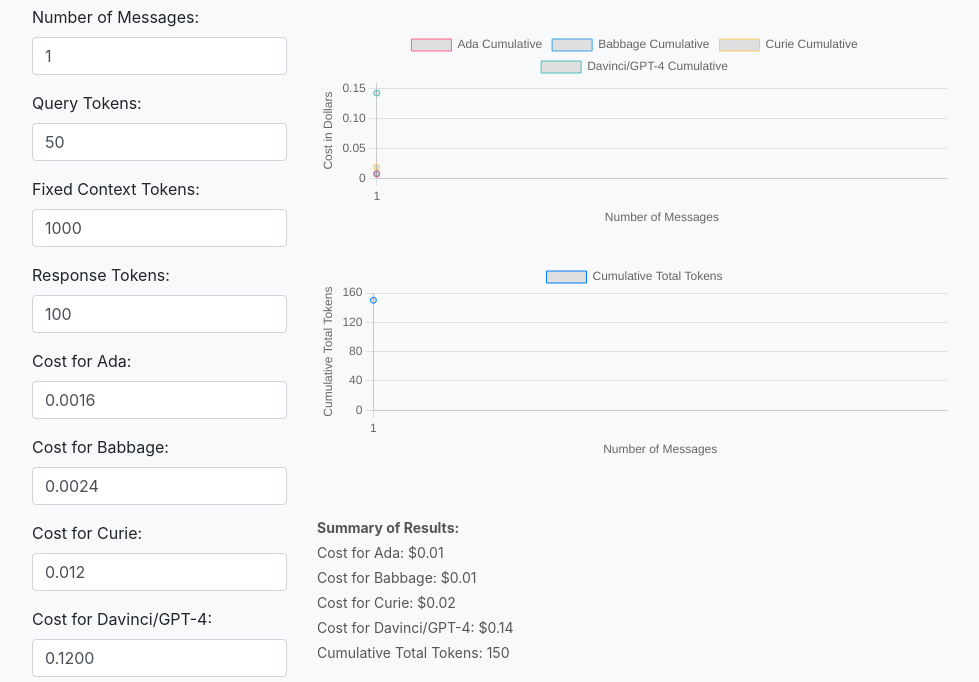
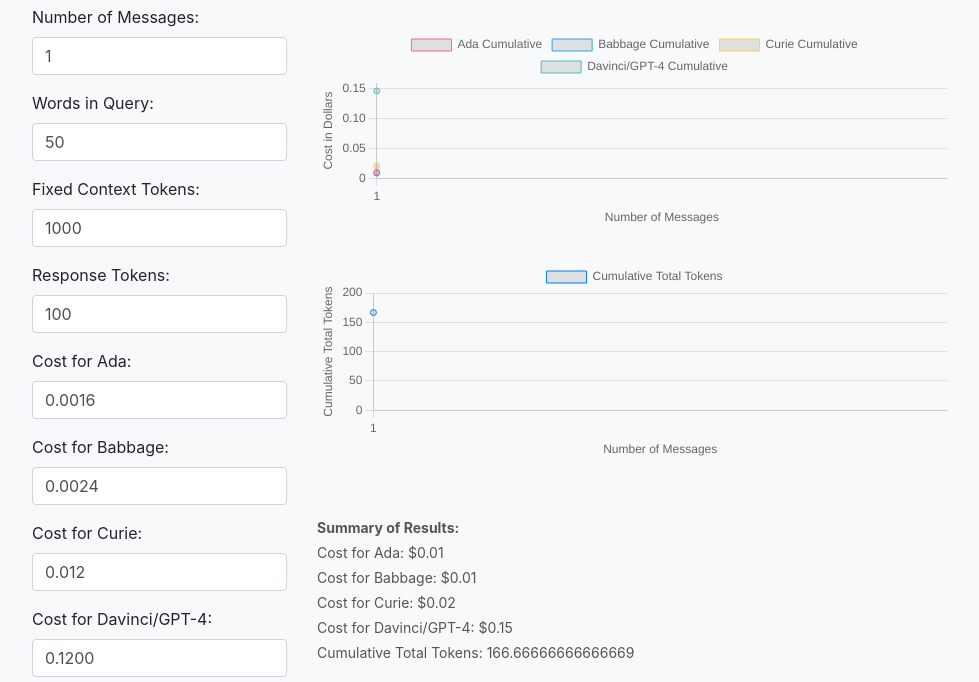
Before and after one commit to strativ-dev/open-ai-cost-calculator, a plain HTML site: page index.html in a window 1280 px wide. Shown: the part 118-800 px from the top of the page, without its empty margins (53-1032 px from the left). Drawn offline with nearby package versions, Linux system fonts and the light colour scheme.

Commit message:
Change query tokens to words

```diff
--- a/index.html
+++ b/index.html
@@ -56,7 +56,7 @@
                         <input type="number" class="form-control" id="messagesInput" min="1" max="28" value="1">
                     </div>
                     <div class="form-group">
-                        <label for="queryTokensInput">Query Tokens:</label>
+                        <label for="queryTokensInput">Words in Query:</label>
                         <input type="number" class="form-control" id="queryTokensInput" min="1" value="50">
                     </div>
                     <div class="form-group">
@@ -128,7 +128,7 @@
 
             for (let i = 0; i < messages; i++) {
                 const numMessages = i + 1;
-                const queryTokens = parseFloat(document.getElementById('queryTokensInput').value);
+                const queryTokens = parseFloat(document.getElementById('queryTokensInput').value) * 4/3;
                 const fixedContextTokens = parseFloat(document.getElementById('fixedContextTokensInput').value);
                 const responseTokens = parseFloat(document.getElementById('responseTokensInput').value);
                 const adaCost = parseFloat(document.getElementById('adaCostInput').value);
```
Also changed, not shown: sv.html (+2 -2 lines).
